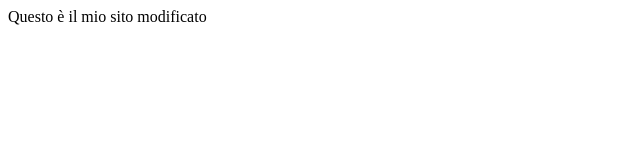
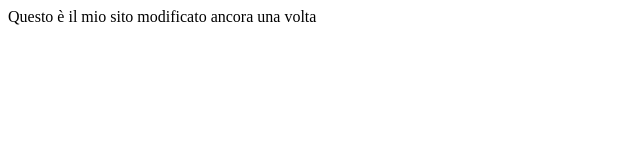
Before and after one commit to halex22/intro, a plain HTML site: page index.html in a window 1280 px wide. Shown: the whole page, without its empty margins (0-640 px from the left). Drawn offline with Linux system fonts and the light colour scheme.

Commit message:
Update index.html

```diff
--- a/index.html
+++ b/index.html
@@ -6,6 +6,6 @@
   <title>Document</title>
 </head>
 <body>
-  Questo è il mio sito modificato
+  Questo è il mio sito modificato ancora una volta
 </body>
 </html>
```
